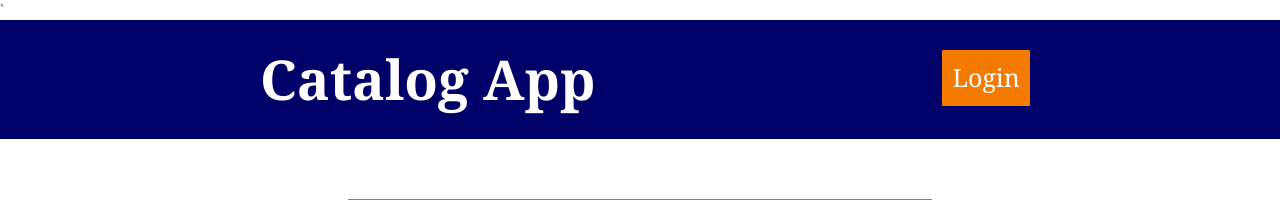
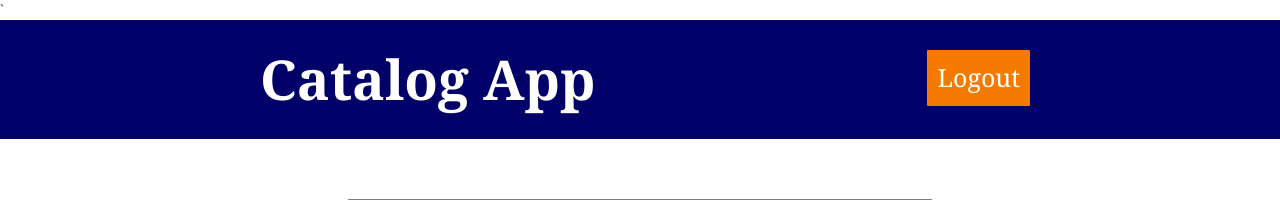
Before and after one commit to jwidmer74/Project2.3UD_OPEN_STK---, a Flask app: page /categoryauth/1/ in a window 1280 px wide. Shown: the top 200 px of the page. Run offline with Flask 2, Linux system fonts and the light colour scheme; some libraries are stand-ins or nearby versions.

Commit message:
fixing menu continued

```diff
--- a/templates/menuAuth.html
+++ b/templates/menuAuth.html
@@ -21,7 +21,7 @@
   <div class="header-right">
     <br/>
 
-    <a class="active" href="{{url_for('login')}}">Login</a>
+    <a class="active" href="{{url_for('logout')}}">Logout</a>
 
   </div>
 </div>
@@ -31,10 +31,11 @@
 <table id="big" style='width: 100%'>
  <tr>
  <td width= 12%></td><br/>
-  <td class="rightPanel">      <div><div>
+  <td class="rightPanel">      <div>
 
 
 <br/>
+<!--
 		{% with messages = get_flashed_messages() %}
 
       {% if messages %}
@@ -54,159 +55,309 @@
         {% endif %}
 
     {% endwith %}
+	-->
 <br/>
 		<h1>{{ category.name }}</h1>
 
+
+
 		{% with messages = get_flashed_messages() %}
+
       {% if messages %}
 
+
+
         <ul>
+
         {% for message in messages %}
+
             <li> <strong> {{ message }} </strong> </li>
+
         {% endfor %}
+
         </ul>
+
         {% endif %}
+
     {% endwith %}
+
+
 
     {% if items !=[] %}
 
+
+
 		<a href = "{{url_for('newItem', category_id = category.id )}}">Create New Item</a>
+
 	</br></br>
+
+
 
 	<h2>Wooden</h2>
 
+
+
 		{% for i in items %}
+
 		{% if i.material == 'wooden' %}
 
+
+
 		<p>{{i.name}}</p>
+
+
+
 
 
 		<p>{{i.description}}</p>
 
 
+
+
+
 		<p>{{i.price}}</p>
 
+
+
 		<a href='{{url_for('editItem', category_id = category.id, menu_id=i.id ) }}' >Edit</a>
+
 	</br>
+
 	<a href='{{url_for('deleteItem', category_id = category.id, menu_id=i.id ) }}' >Delete</a>
+
 </br>
+
 </br>
+
 		{% endif %}
+
+
 
 		{% endfor %}
 
 
 
+
+
+
+
 		</br></br>
+
+
 
 	<h2>Plastic</h2>
 
+
+
 		{% for i in items %}
+
 		{% if i.material == 'Plastic' %}
 
+
+
 		<p>{{i.name}}</p>
+
+
+
 
 
 		<p>{{i.description}}</p>
 
 
+
+
+
 		<p>{{i.price}}</p>
 
+
+
 		<a href='{{url_for('editItem', category_id = category.id, menu_id=i.id ) }}' >Edit</a>
+
 	</br>
+
 	<a href='{{url_for('deleteItem', category_id = category.id, menu_id=i.id ) }}' >Delete</a>
+
 </br>
+
 </br>
+
         {% endif %}
+
+
 
 		{% endfor %}
 
 
 
+
+
+
+
 		</br></br>
+
+
 
 	<h2>Metal</h2>
 
+
+
 		{% for i in items %}
+
 		{% if i.material == 'metal' %}
 
+
+
 		<p>{{i.name}}</p>
+
+
+
 
 
 		<p>{{i.description}}</p>
 
 
+
+
+
 		<p>{{i.price}}</p>
+
+
 
 		<a href='{{url_for('editItem', category_id = category.id, menu_id=i.id ) }}' >Edit</a>
 
+
+
 	<a href='{{url_for('deleteItem', category_id = category.id, menu_id=i.id ) }}' >Delete</a>
+
 </br>
+
 </br>
+
 		{% endif %}
+
+
 
 		{% endfor %}
 
 
 
+
+
+
+
 		</br></br>
+
+
 
 			<h2>Rubber</h2>
 
+
+
 		{% for i in items %}
+
 		{% if i.material == 'rubber' %}
 
+
+
 		<p>{{i.name}}</p>
+
+
+
 
 
 		<p>{{i.description}}</p>
 
 
+
+
+
 		<p>{{i.price}}</p>
+
+
 
 		<a href='{{url_for('editItem', category_id = category.id, menu_id=i.id ) }}' >Edit</a>
 
+
+
 	<a href='{{url_for('deleteItem', category_id = category.id, menu_id=i.id ) }}' >Delete</a>
+
 </br>
+
 </br>
+
 		{% endif %}
+
+
 
 		{% endfor %}
 
 
 
+
+
+
+
 		</br></br>
+
+
 
 	<h2>Other Material</h2>
 
+
+
 		{% for i in items %}
+
 		{% if i.material == 'other' %}
 
+
+
 		<p>{{i.name}}</p>
+
+
+
 
 
 		<p>{{i.description}}</p>
 
 
+
+
+
 		<p>{{i.price}}</p>
 
+
+
 		<a href='{{url_for('editItem', category_id = category.id, menu_id=i.id ) }}' >Edit</a>
+
 	</br>
+
 	<a href='{{url_for('deleteItem', category_id = category.id, menu_id=i.id ) }}' >Delete</a>
+
 </br>
+
 </br>
+
 {% endif %}
+
+
 
 		{% endfor %}
 
 
 
+
+
+
+
 		{% else %}
+
 		<p> You currently have no Items. <p>
+
 		<a href = "{{url_for('newItem', category_id = category.id )}}">Create New Item</a>
+
 			{% endif %}
-</div>
-    </td><td width=12%>
+
+</td><td width=12%>
 
   </td>
 
```
